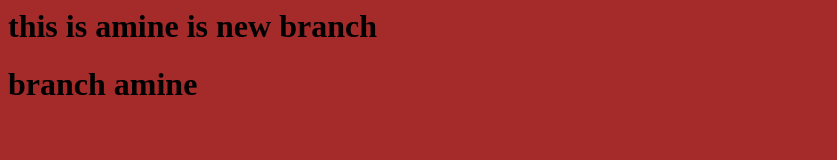
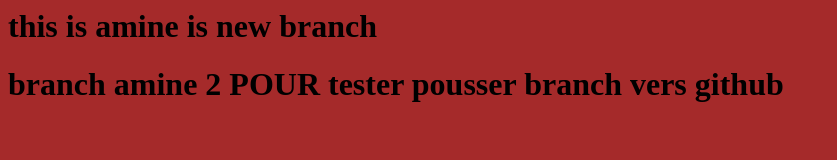
Before and after one commit to aminesmihi/test, a plain HTML site: page index.html in a window 1280 px wide. Shown: the whole page, without its empty margins (0-837 px from the left). Drawn offline with Linux system fonts and the light colour scheme.

Commit message:
editing ficheir html push

```diff
--- a/index.html
+++ b/index.html
@@ -4,6 +4,6 @@
     </head>
     <body>
         <H1>this is amine is new branch </H1>
-        <H1>branch amine</H1>
+        <H1>branch amine 2 POUR tester pousser branch vers github</H1>
     </body>
 </html>
```
